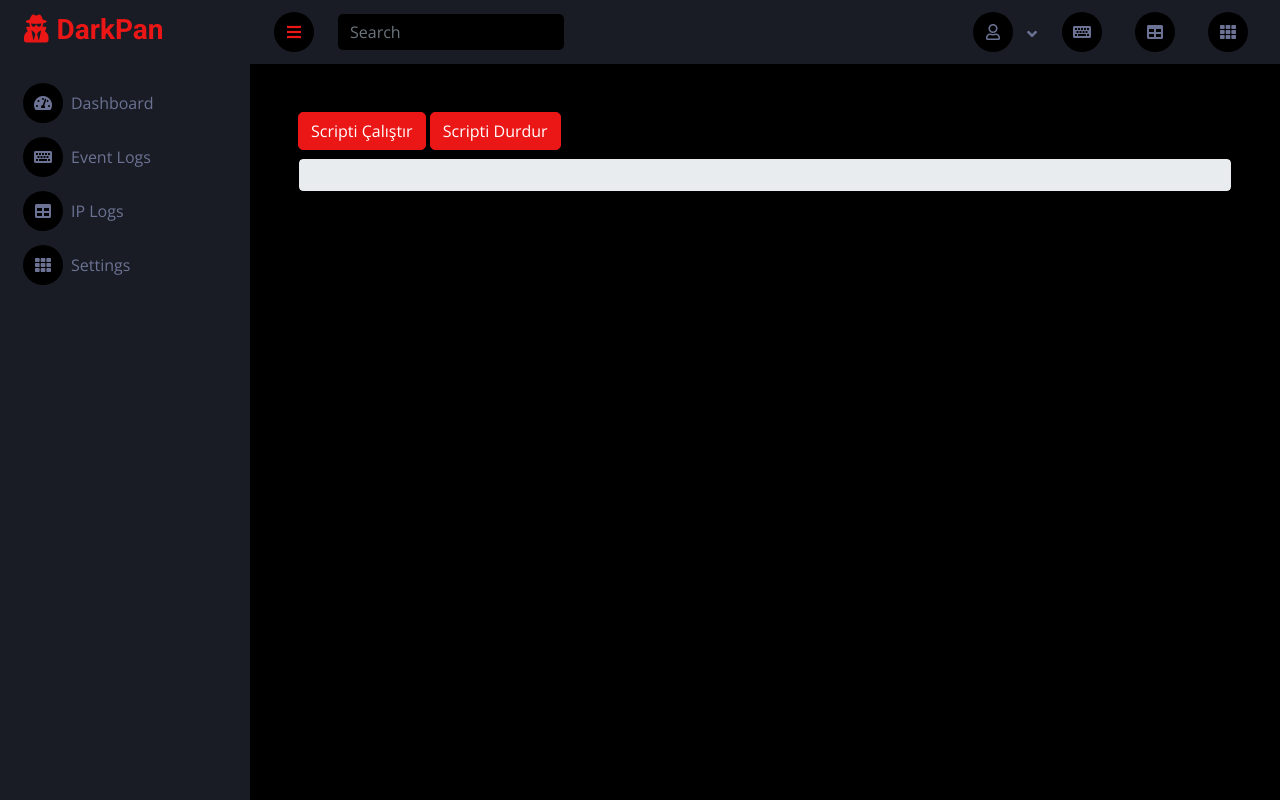
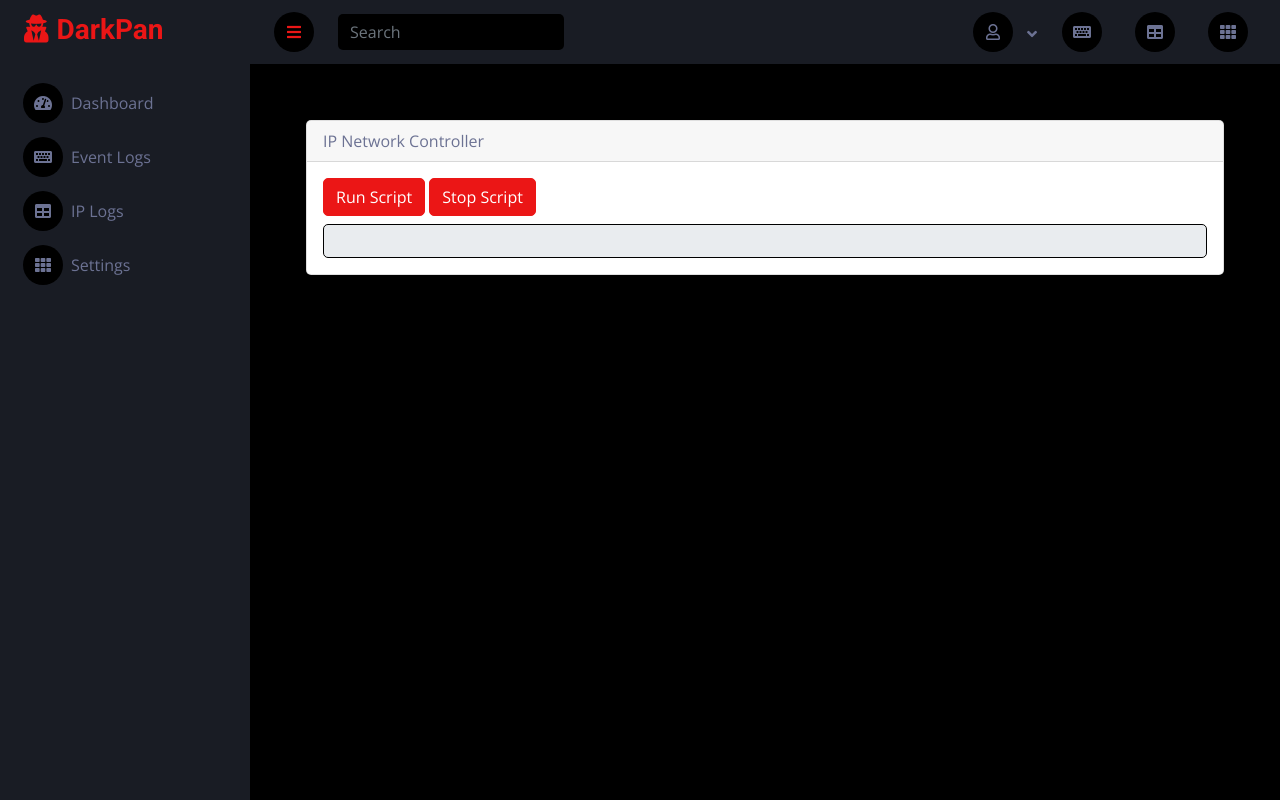
Before and after one commit to mrrsayarr/project-cysec, a Django app: page /settings in a window 1280 px wide. Run offline with Django 5.2, Linux system fonts and the light colour scheme; some libraries are stand-ins or nearby versions.

Commit message:
Update settings.html

```diff
--- a/secapp/templates/settings.html
+++ b/secapp/templates/settings.html
@@ -8,30 +8,17 @@ Settings
 
 <!-- Chart Start -->
 <div class="container-fluid pt-4 px-4">
-    <button type="button" class="btn btn-primary" id="run-script-button">Scripti Çalıştır</button>
-    <button type="button" class="btn btn-primary" id="stop-script-button">Scripti Durdur</button>
 
-    <input type="text" id="script-status" class="form-control p-1 mt-2" readonly>
+    <div class="card m-2">
+        <div class="card-header">
+            IP Network Controller
+        </div>
+        <div class="card-body">
+            {% include 'partials/_ipcontroller.html' %}
+        </div>
+    </div>
 
-    <script>
-        document.getElementById('run-script-button').addEventListener('click', function () {
-            fetch('/run_script/')
-                .then(response => response.json())
-                .then(data => {
-                    console.log(data);
-                    document.getElementById('script-status').value = data.status;
-                });
-        });
 
-        document.getElementById('stop-script-button').addEventListener('click', function () {
-            fetch('/stop_script/')
-                .then(response => response.json())
-                .then(data => {
-                    console.log(data);
-                    document.getElementById('script-status').value = data.status;
-                });
-        });
-    </script>
     <!-- <div class="col m-2 p-2">
         <button type="button" class="btn btn-danger" onclick="toggleButton(this)">
             <span class="button-icon">Button 2</span>
```
